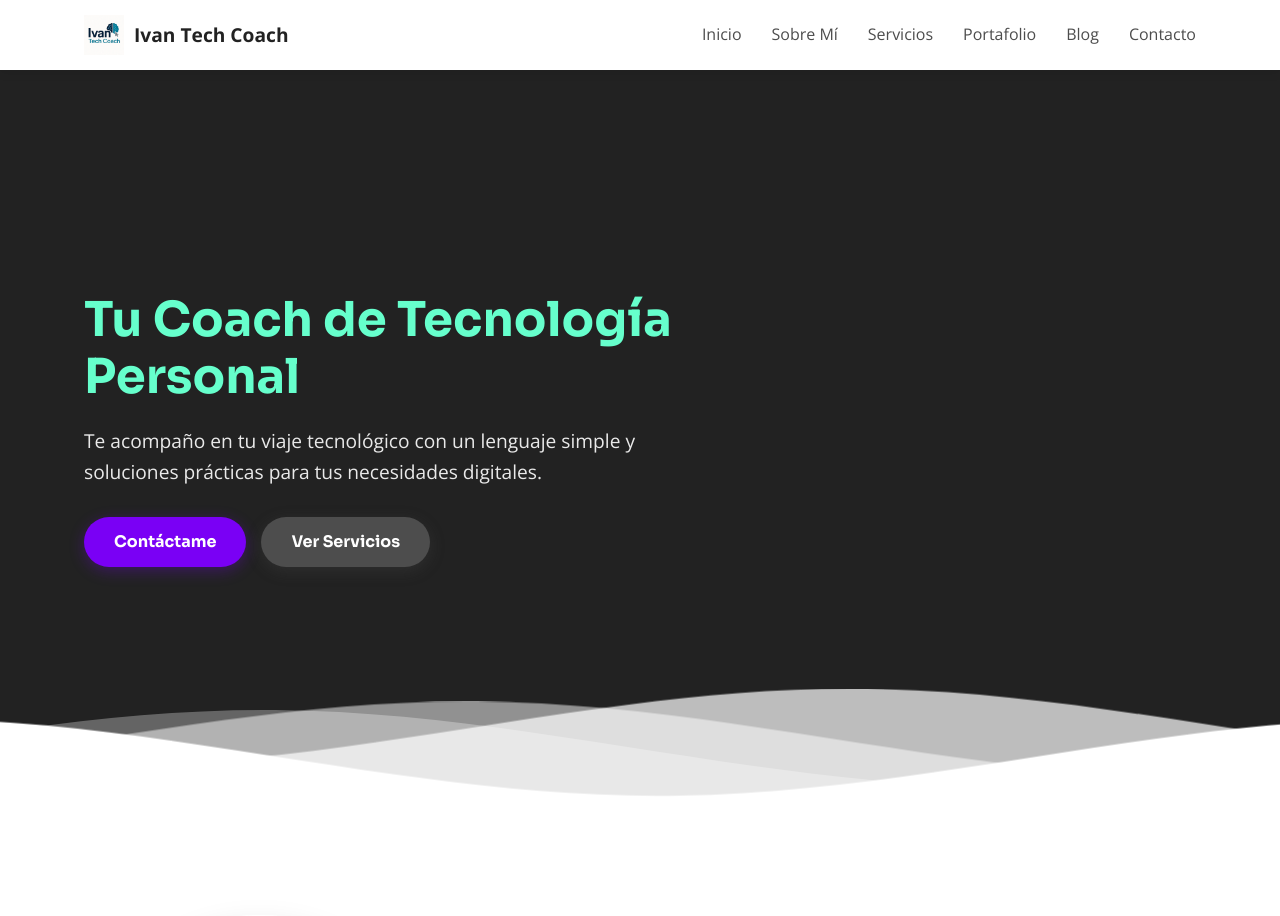
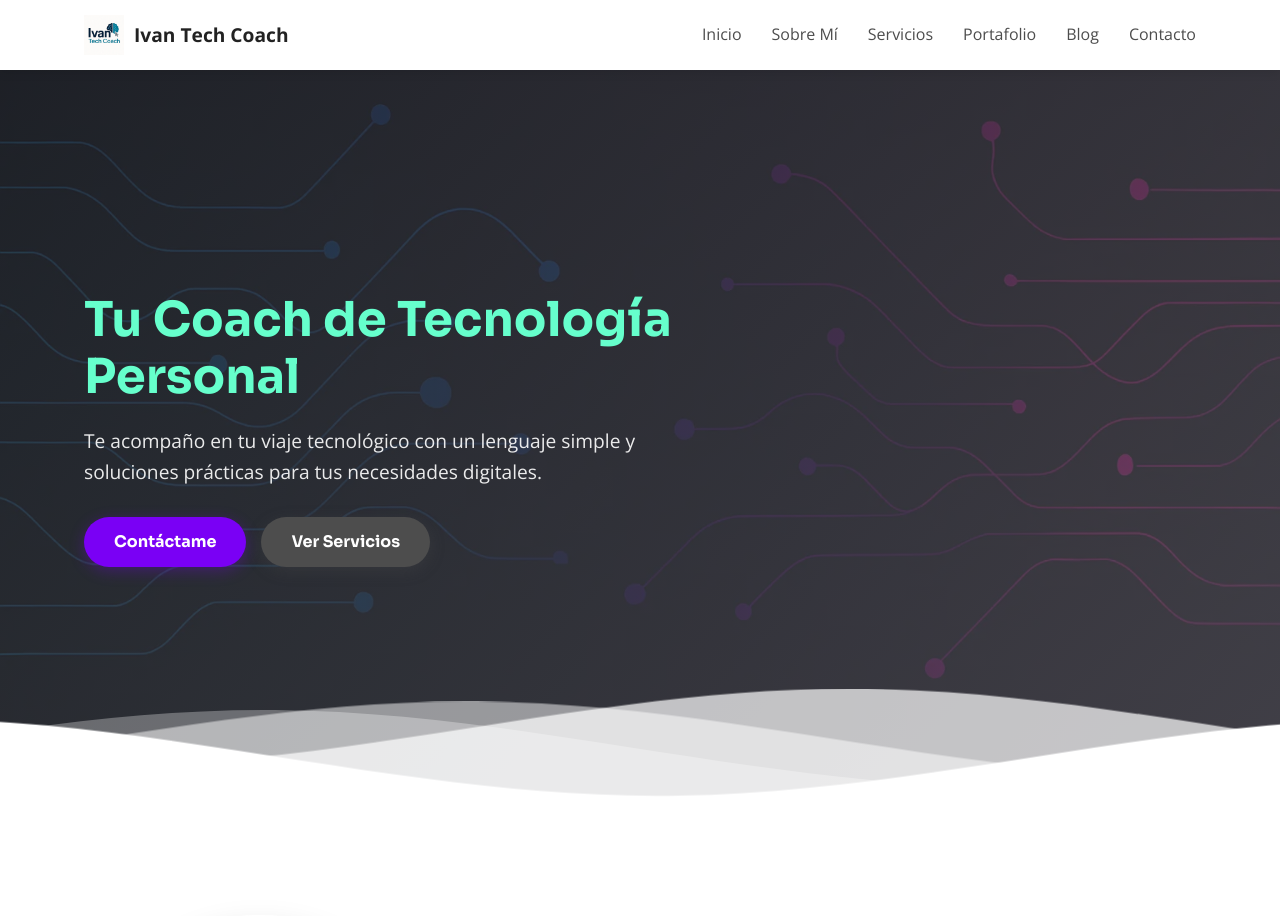
Before and after one commit to ivantechcoach/ivantechcoach-ai-landing, a PHP site: page /ivantechcoach-ai-landing/ in a window 1280 px wide. Shown: the top 916 px of the page. Run offline with PHP 8.4, Linux system fonts and the light colour scheme; tables that the repository leaves empty or names only in its code hold one stand-in row (values such as "Sample post"); some libraries are stand-ins or nearby versions.

Commit message:
fix: Resuelve errores pendientes e implementa gestión de imágenes en blog
Aborda y corrige los errores reportados tras la integración inicial, y completa la implementación de las buenas prácticas para la gestión de imágenes en el blog.

Cambios específicos:
- **Corrección de errores:**
    - Resuelto `Fatal error: Undefined constant "BASE_URL"` en páginas principales (`index.php`, `portafolio.php`) moviendo la definición de `BASE_URL` a un `config.php` global e incluyéndolo en todas las páginas relevantes.
    - Corregido error de sintaxis en `portafolio.php` (`require_title` a `$page_title`).
    - Solucionado `Failed opening required 'partials/header.php'` en `blog/article.php` ajustando la ruta de inclusión.
    - Depurado y corregido el problema de visualización de `hero-section.webp` en la sección hero, ajustando la ruta en el CSS a una relativa.
- **Gestión de imágenes en el blog:**
    - Creación del directorio `assets/img/articles/`.
    - Implementación de lógica en `blog/index.php` y `blog/article.php` para construir rutas de imagen dinámicamente (`/assets/img/articles/nombre.webp`).
    - Añadida lógica de fallback para mostrar `placeholder.webp` si la imagen no existe o no está especificada.
    - Confirmado el uso de `loading="lazy"` en las imágenes de artículos.

```diff
--- a/assets/css/style.css
+++ b/assets/css/style.css
@@ -263,7 +263,7 @@ img {
     display: flex;
     align-items: center;
     background-color: var(--color-text); /* Fallback color */
-    background-image: linear-gradient(135deg, rgba(34, 34, 34, 0.8), rgba(77, 77, 77, 0.8)), url(<?php echo BASE_URL; ?>assets/img/hero-section.webp);
+    background-image: linear-gradient(135deg, rgba(34, 34, 34, 0.8), rgba(77, 77, 77, 0.8)), url(../img/hero-section.webp);
     background-size: cover;
     background-position: center;
     color: var(--color-background);
```
